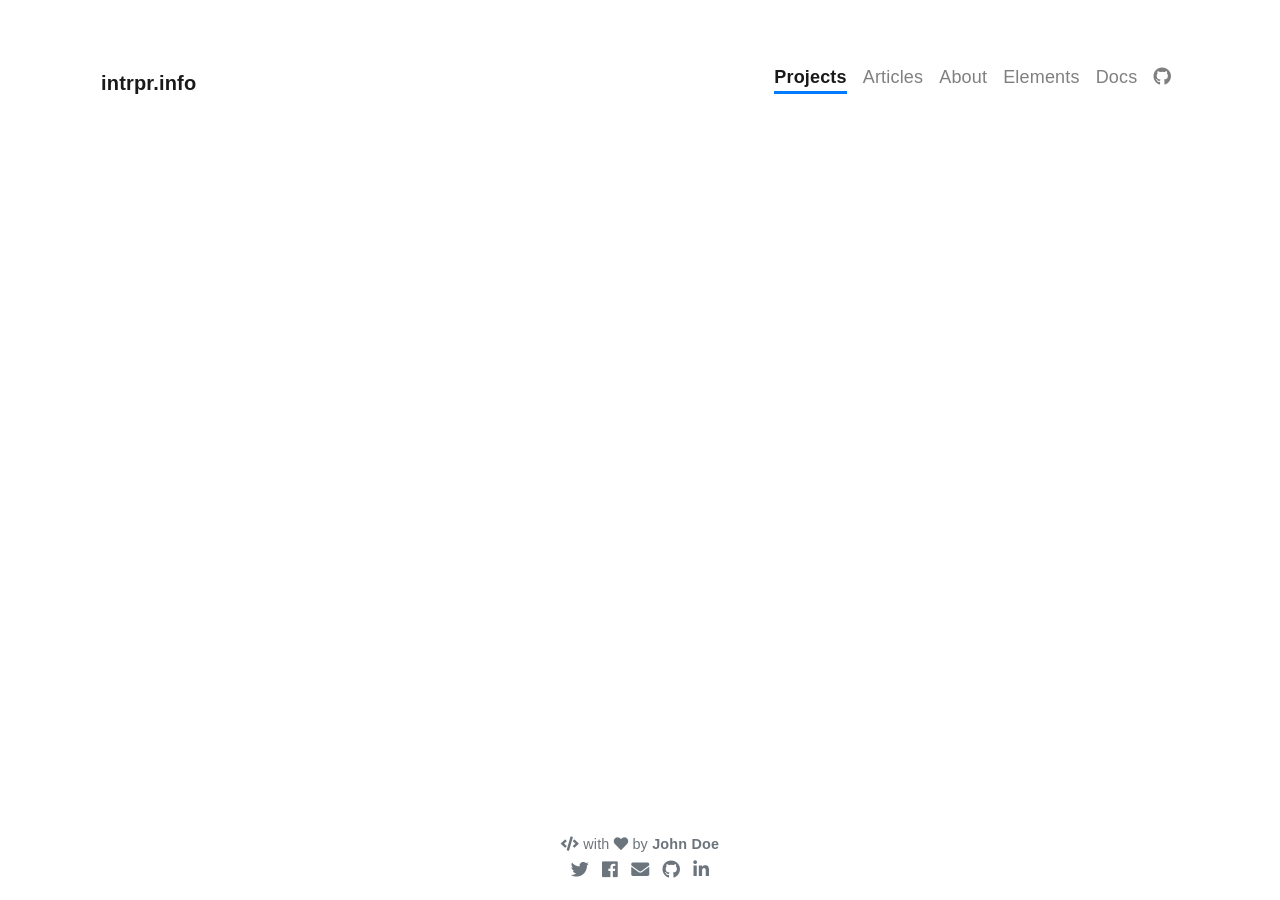
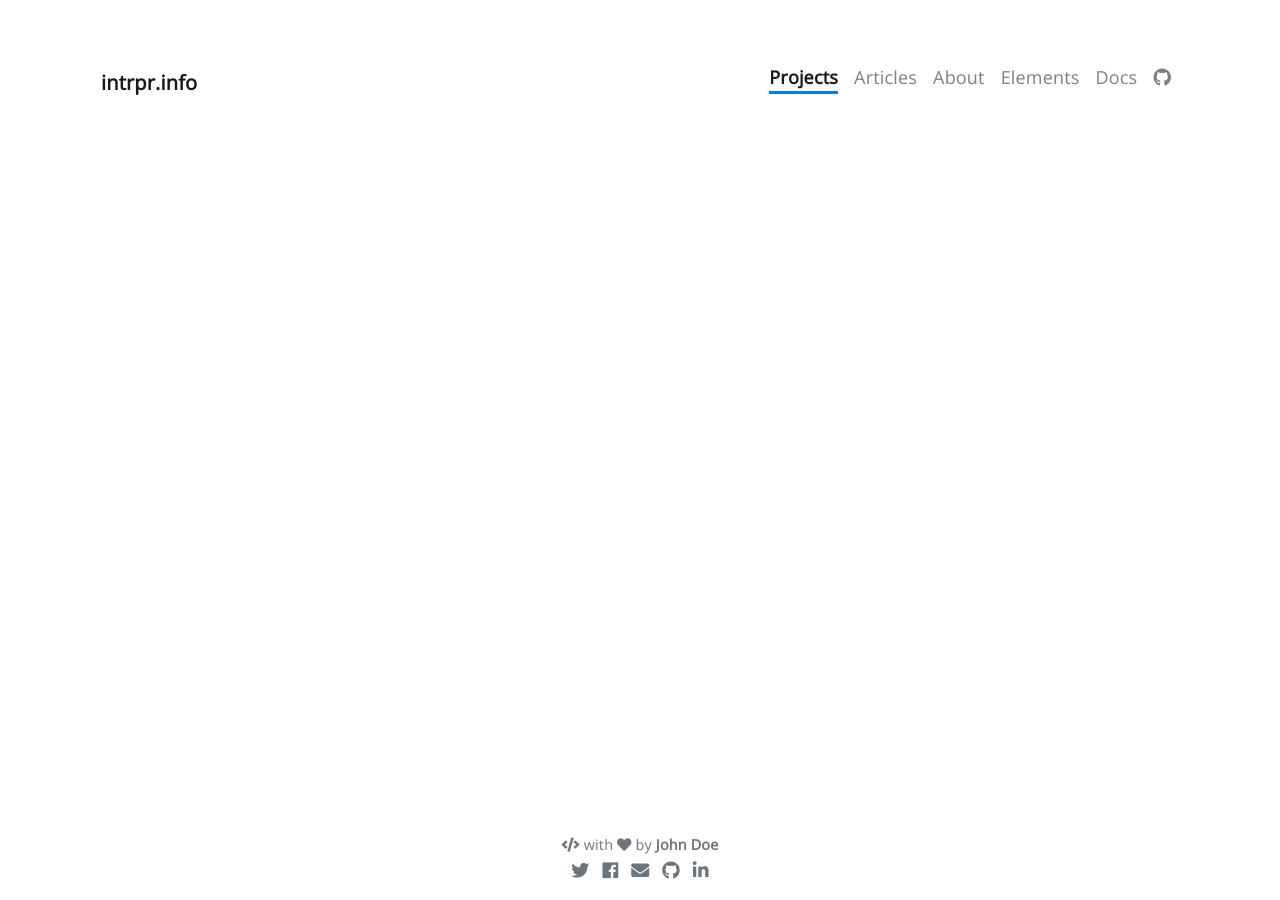
Before and after one commit to intrpr/jekyll-portfol-test, a Jekyll site: the page built from _projects/3310-introduction-to-interpreting.md, in a window 1280 px wide. Built offline with Jekyll 4.4.1, drawn with Linux system fonts in a browser that asks for light colours; nearby versions of some CDN libraries; some web fonts are replaced; comment, search, counter and statistics services are not loaded.

Commit message:
Update _base.scss

```diff
--- a/_sass/_base.scss
+++ b/_sass/_base.scss
@@ -1,5 +1,5 @@
 body {
-    font-family: 'Muli', sans-serif;
+    font-family: 'Open Sans', 'Muli', sans-serif;
     font-size: calc( 12px + (26 - 14) * ((100vw - 500px) / 1500));
     font-size: 18px;
     letter-spacing: .01em;
```
